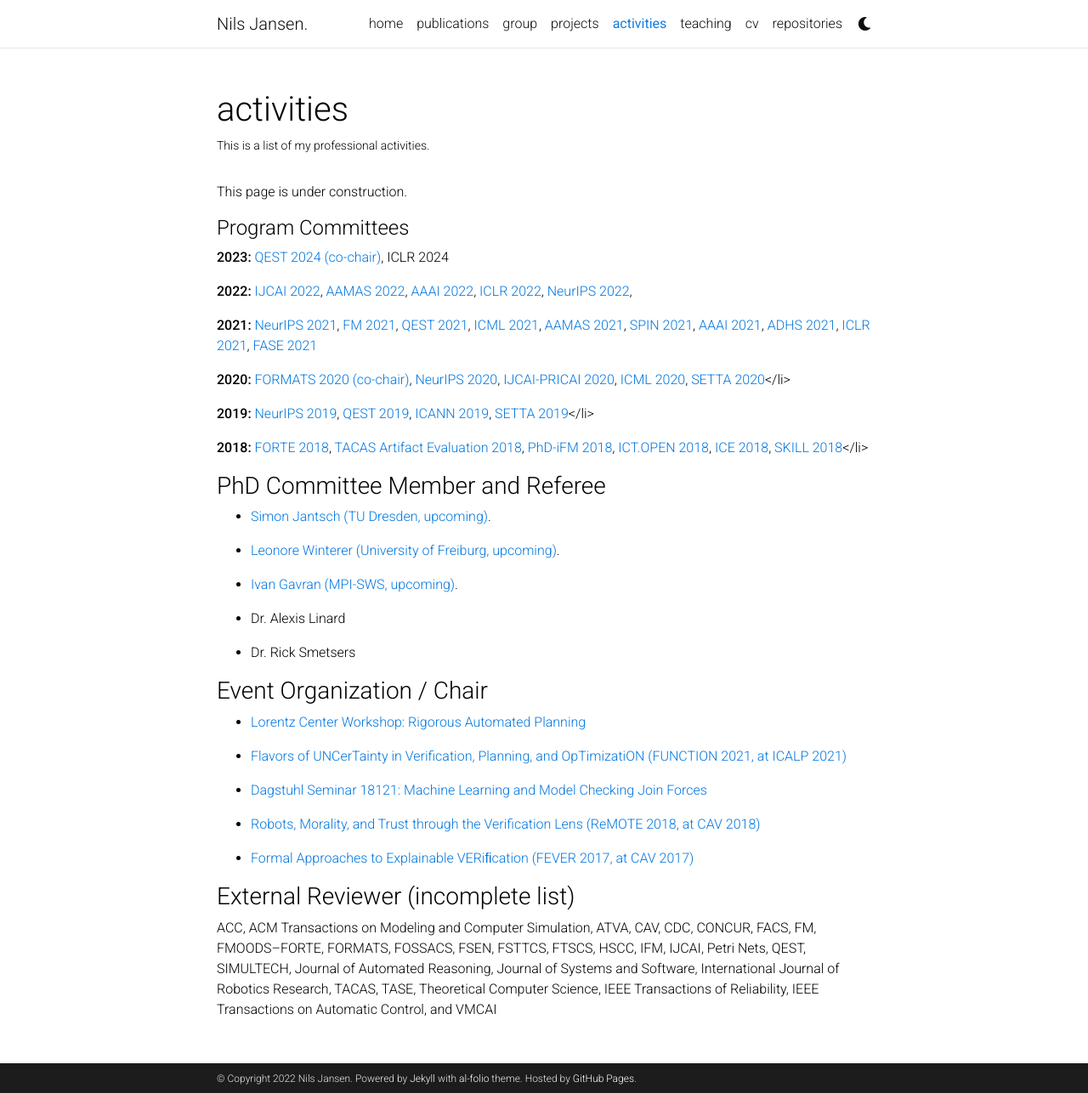
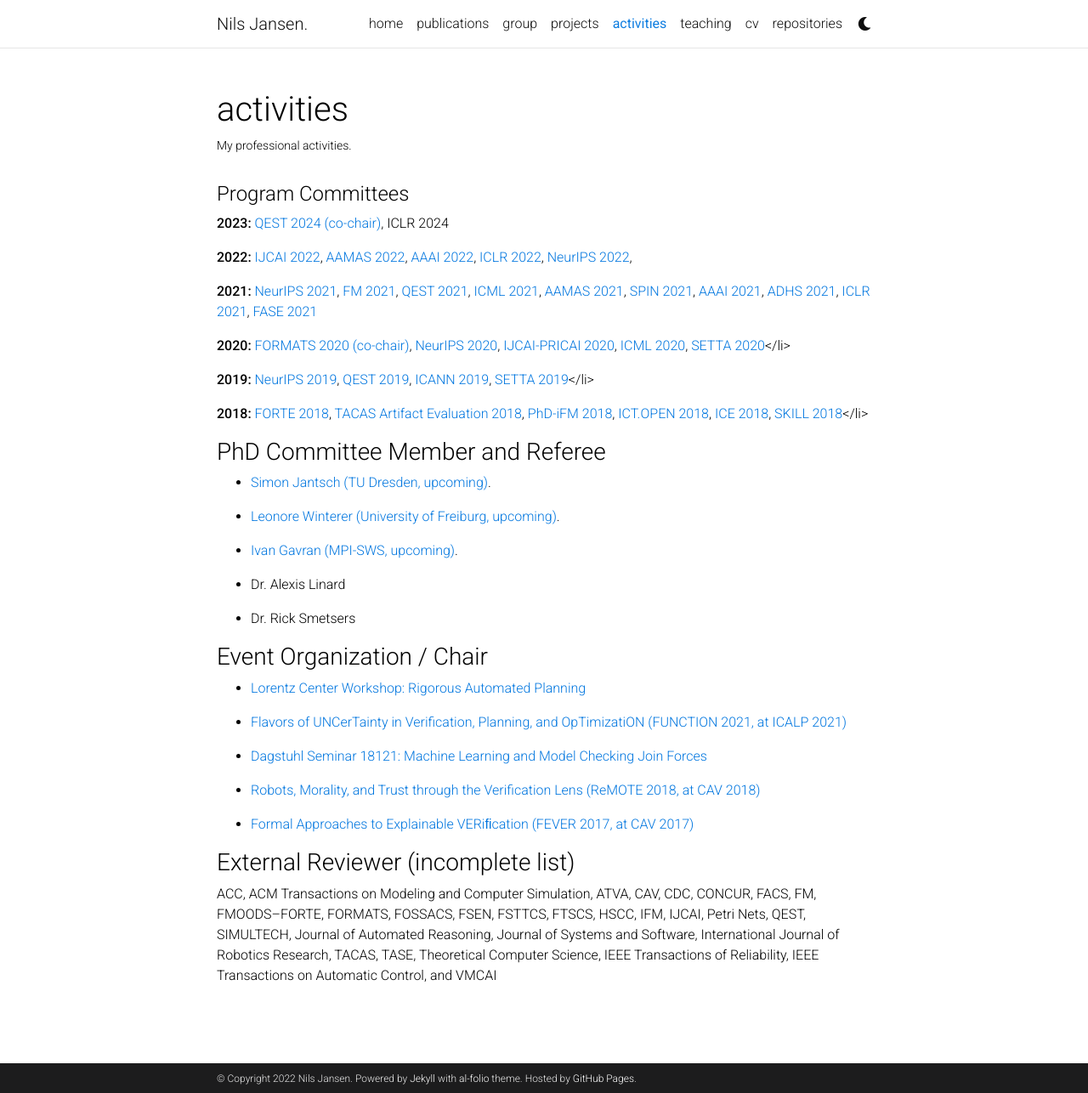
Before and after one commit to njansen123/njansen123.github.io, a Jekyll site: the page built from _pages/activities.md, in a window 1280 px wide and 1286 px high. Shown: the whole window at 85% size. Built offline with Jekyll 4.4.1, drawn with Linux system fonts in a browser that asks for light colours; comment, search, counter and statistics services are not loaded; a style sheet for code colours, icons or effects is not loaded.

Commit message:
Update activities.md

```diff
--- a/_pages/activities.md
+++ b/_pages/activities.md
@@ -2,12 +2,11 @@
 layout: page
 permalink: /activities/
 title: activities
-description: This is a list of my professional activities.
+description: My professional activities.
 nav: true
 nav_order: 5
 ---
 
-This page is under construction.
 
 #### Program Committees
 
```
